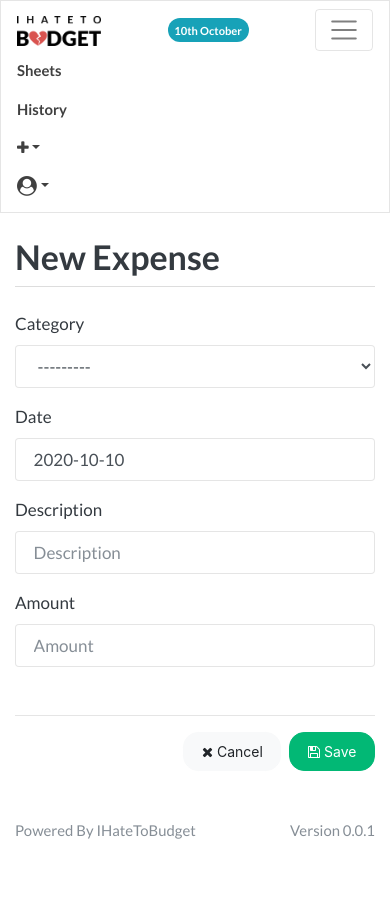
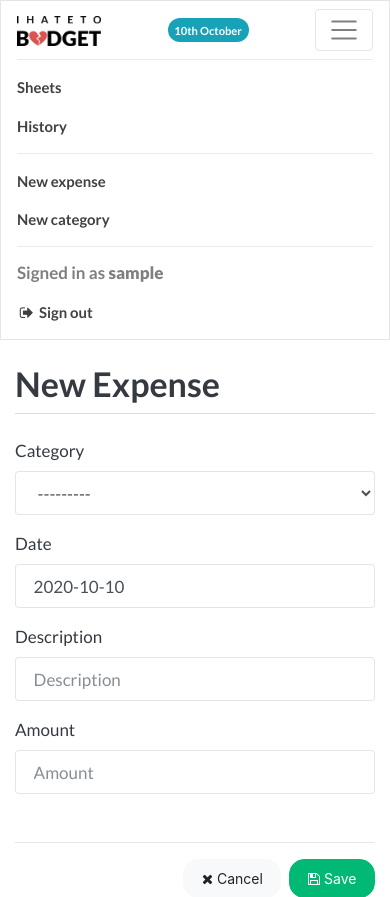
Before and after one commit to lebriton/ihatetobudget, a Django app: page /sheets/expense/new/ in a window 390 px wide, after a click that opens the changed part. Shown: the top 897 px of the page. Before the commit the page ends 839 px from the top, so only its background shows below. Run offline with Django 3.2, Linux system fonts and the light colour scheme; the visitor is signed in with stand-in values (Sample User, id 1); data that the repository does not hold is empty; some libraries are stand-ins or nearby versions.

Commit message:
navbar: fix the UI/UX on "<lg" screens

```diff
--- a/ihatetobudget/template/ihatetobudget/common/navbar.html
+++ b/ihatetobudget/template/ihatetobudget/common/navbar.html
@@ -13,6 +13,7 @@
       <span class="navbar-toggler-icon"></span>
     </button>
     <div class="collapse navbar-collapse" id="navbarNav">
+      <div class="dropdown-divider"></div>
       <ul class="navbar-nav mr-auto">
         {% if user.is_authenticated %}
           {% if month_list %}
@@ -30,7 +31,7 @@
       </ul>
       <ul class="navbar-nav">
         {% if user.is_authenticated %}
-          <li class="nav-item dropdown">
+          <li class="nav-item dropdown d-none d-lg-block">
             <a class="nav-link dropdown-toggle" href="#" id="navbarDropdown2" role="button" data-toggle="dropdown" aria-haspopup="true" aria-expanded="false">
               <i class="fa fa-plus"></i></a>
             <div class="dropdown-menu dropdown-menu-right" aria-labelledby="navbarDropdown2">
@@ -38,7 +39,7 @@
               <a class="dropdown-item" href="{% url 'sheets:category-new' %}">New category</a>
             </div>
           </li>
-          <li class="nav-item dropdown">
+          <li class="nav-item dropdown d-none d-lg-block">
             <a class="nav-link dropdown-toggle" href="#" id="navbarDropdown1" role="button" data-toggle="dropdown" aria-haspopup="true" aria-expanded="false">
               <i class="fa fa-user-circle fa-lg"></i></a>
             <div class="dropdown-menu dropdown-menu-right" aria-labelledby="navbarDropdown1">
@@ -46,6 +47,25 @@
               <a class="dropdown-item" href="{% url 'logout' %}"><i class="fa fa-sign-out fa-fw"></i> Sign out</a>
             </div>
           </li>
+
+          <div class="d-lg-none">
+            <div class="dropdown-divider"></div>
+            <li class="nav-item">
+              <a class="nav-link" href="{% url 'sheets:expense-new' %}">New expense</a>
+            </li>
+            <li class="nav-item">
+              <a class="nav-link" href="{% url 'sheets:category-new' %}">New category</a>
+            </li>
+
+            <div class="dropdown-divider"></div>
+            <span class="navbar-text h6 pb-0 mb-0">
+              Signed in as <span class="font-weight-bolder">{{ request.user }}</span>
+            </span>
+            <h6 class="nav-header"></h6>
+            <li class="nav-item">
+              <a class="nav-link" href="{% url 'logout' %}"><i class="fa fa-sign-out fa-fw"></i> Sign out</a>
+            </li>
+          </div>
         {% else %}
           <li class="nav-item">
             <a class="nav-link" href="{% url 'login' %}">Sign in <i class="fa fa-sign-in fa-fw"></i></a>
```
